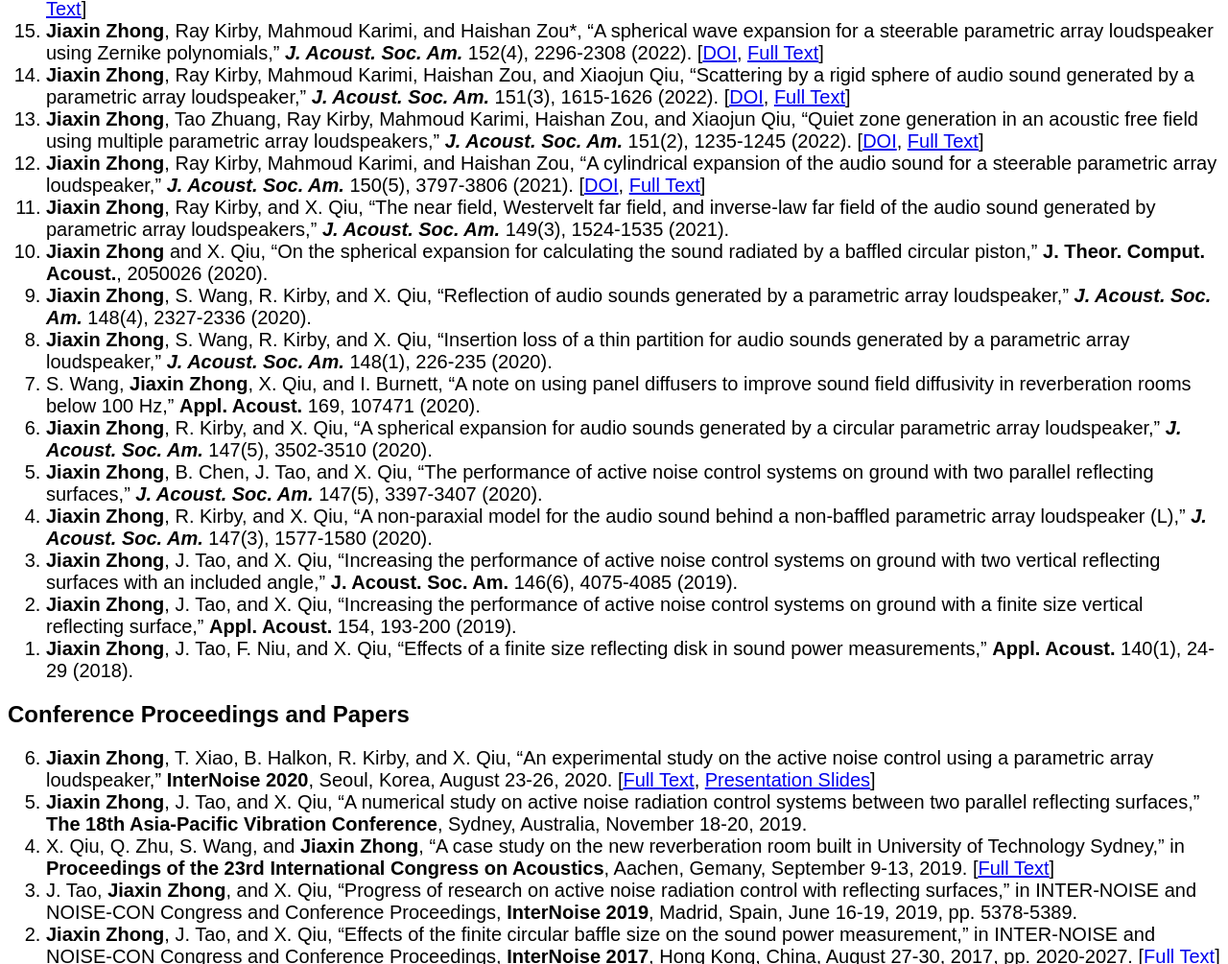
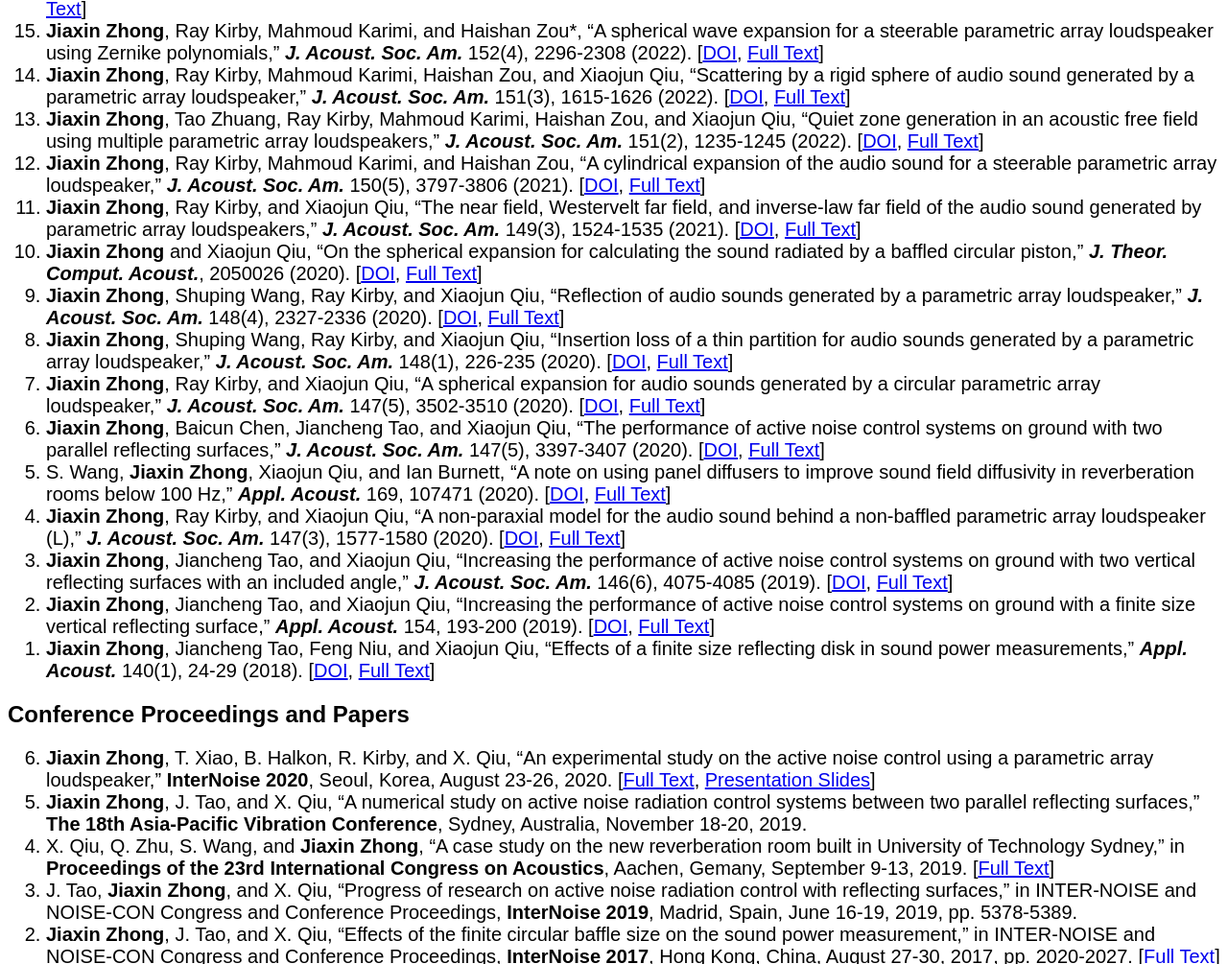
Before and after one commit to JiaxinZhong/JiaxinZhong.github.io, a plain HTML site: page index.htm in a window 1280 px wide. Shown: the part 1511-2516 px from the top of the page at 96% size. Drawn offline with Linux system fonts and the light colour scheme.

Commit message:
Add links to journal papers

```diff
--- a/index.htm
+++ b/index.htm
@@ -152,50 +152,85 @@
 			 	<a href="https://github.com/JiaxinZhong/JiaxinZhong.github.io/raw/master/publications/journal/Zhong2021-JASA-PAL_cylindrical_expansion.pdf">Full Text</a>]
 			</li>
 			<li>
-				<span class="pub_my_name">Jiaxin Zhong</span>, Ray Kirby, and X. Qiu, “The near field, Westervelt far field, and inverse-law far field of the audio sound generated by parametric array loudspeakers,”
+				<span class="pub_my_name">Jiaxin Zhong</span>, Ray Kirby, and Xiaojun Qiu,
+				“The near field, Westervelt far field, and inverse-law far field of the audio sound generated by parametric array loudspeakers,”
 				<span class="journal">J. Acoust. Soc. Am.</span>
 				149(3), 1524-1535 (2021).
+				[<a href="https://doi.org/10.1121/10.0003606" target="_blank">DOI</a>,
+				<a href="https://github.com/JiaxinZhong/JiaxinZhong.github.io/raw/master/publications/journal/Zhong2021-JASA-PAL_sound_field.pdf">Full Text</a>]
 			</li>
 			<li>
-				<span class="pub_my_name">Jiaxin Zhong</span> and X. Qiu, “On the spherical expansion for calculating the sound radiated by a baffled circular piston,” <b>J. Theor. Comput. Acoust.</b>, 2050026 (2020).
+				<span class="pub_my_name">Jiaxin Zhong</span> and Xiaojun Qiu,
+				“On the spherical expansion for calculating the sound radiated by a baffled circular piston,”
+				<span class="journal">J. Theor. Comput. Acoust.</span>, 2050026 (2020).
+				[<a href="https://doi.org/10.1142/S2591728520500267" target="_blank">DOI</a>,
+				<a href="https://github.com/JiaxinZhong/JiaxinZhong.github.io/raw/master/publications/journal/Zhong2020-JTCA-Piston_radiation.pdf">Full Text</a>]
 			</li>
 			<li>
-				<span class="pub_my_name">Jiaxin Zhong</span>, S. Wang, R. Kirby, and X. Qiu, “Reflection of audio sounds generated by a parametric array loudspeaker,”
+				<span class="pub_my_name">Jiaxin Zhong</span>, Shuping Wang, Ray Kirby, and Xiaojun Qiu,
+				“Reflection of audio sounds generated by a parametric array loudspeaker,”
 				<span class="journal">J. Acoust. Soc. Am.</span>
 				148(4), 2327-2336 (2020).
+				[<a href="https://doi.org/10.1121/10.0002161" target="_blank">DOI</a>,
+				<a href="https://github.com/JiaxinZhong/JiaxinZhong.github.io/raw/master/publications/journal/Zhong2020-JASA-PAL_reflection.pdf">Full Text</a>]
 			</li>
 			<li>
-				<span class="pub_my_name">Jiaxin Zhong</span>, S. Wang, R. Kirby, and X. Qiu, “Insertion loss of a thin partition for audio sounds generated by a parametric array loudspeaker,”
+				<span class="pub_my_name">Jiaxin Zhong</span>, Shuping Wang, Ray Kirby, and Xiaojun Qiu,
+				“Insertion loss of a thin partition for audio sounds generated by a parametric array loudspeaker,”
 				<span class="journal">J. Acoust. Soc. Am.</span>
 				148(1), 226-235 (2020).
+				[<a href="https://doi.org/10.1121/10.0001568" target="_blank">DOI</a>,
+				<a href="https://github.com/JiaxinZhong/JiaxinZhong.github.io/raw/master/publications/journal/Zhong2020-JASA-PAL_insertion_loss.pdf">Full Text</a>]
 			</li>
 			<li>
-				S. Wang, <span class="pub_my_name">Jiaxin Zhong</span>, X. Qiu, and I. Burnett, “A note on using panel diffusers to improve sound field diffusivity in reverberation rooms below 100 Hz,”
-				<b>Appl. Acoust.</b> 169, 107471 (2020).
+				<span class="pub_my_name">Jiaxin Zhong</span>, Ray Kirby, and Xiaojun Qiu,
+				“A spherical expansion for audio sounds generated by a circular parametric array loudspeaker,”
+				<span class="journal">J. Acoust. Soc. Am.</span>
+				147(5), 3502-3510 (2020).
+				[<a href="https://doi.org/10.1121/10.0001261" target="_blank">DOI</a>,
+				<a href="https://github.com/JiaxinZhong/JiaxinZhong.github.io/raw/master/publications/journal/Zhong2020-JASA-PAL_SWE.pdf">Full Text</a>]
 			</li>
 			<li>
-				<span class="pub_my_name">Jiaxin Zhong</span>, R. Kirby, and X. Qiu, “A spherical expansion for audio sounds generated by a circular parametric array loudspeaker,”
+				<span class="pub_my_name">Jiaxin Zhong</span>, Baicun Chen, Jiancheng Tao, and Xiaojun Qiu,
+				“The performance of active noise control systems on ground with two parallel reflecting surfaces,”
 				<span class="journal">J. Acoust. Soc. Am.</span>
-				147(5), 3502-3510 (2020).
+				147(5), 3397-3407 (2020).
+				[<a href="https://doi.org/10.1121/10.0001227" target="_blank">DOI</a>,
+				<a href="https://github.com/JiaxinZhong/JiaxinZhong.github.io/raw/master/publications/journal/Zhong2020-JASA-ANC_parallel_surface.pdf">Full Text</a>]
 			</li>
 			<li>
-				<span class="pub_my_name">Jiaxin Zhong</span>, B. Chen, J. Tao, and X. Qiu, “The performance of active noise control systems on ground with two parallel reflecting surfaces,”
-				<span class="journal">J. Acoust. Soc. Am.</span>
-				147(5), 3397-3407 (2020).
+				S. Wang, <span class="pub_my_name">Jiaxin Zhong</span>, Xiaojun Qiu, and Ian Burnett,
+				“A note on using panel diffusers to improve sound field diffusivity in reverberation rooms below 100 Hz,”
+				<span class="journal">Appl. Acoust.</span> 169, 107471 (2020).
+				[<a href="https://doi.org/10.1016/j.apacoust.2020.107471" target="_blank">DOI</a>,
+				<a href="https://github.com/JiaxinZhong/JiaxinZhong.github.io/raw/master/publications/journal/Wang2020-AA-Diffuser.pdf">Full Text</a>]
 			</li>
 			<li>
-				<span class="pub_my_name">Jiaxin Zhong</span>, R. Kirby, and X. Qiu, “A non-paraxial model for the audio sound behind a non-baffled parametric array loudspeaker (L),”
+				<span class="pub_my_name">Jiaxin Zhong</span>, Ray Kirby, and Xiaojun Qiu,
+				“A non-paraxial model for the audio sound behind a non-baffled parametric array loudspeaker (L),”
 				<span class="journal">J. Acoust. Soc. Am.</span>
 				147(3), 1577-1580 (2020).
+				[<a href="https://doi.org/10.1121/10.0000793">DOI</a>,
+				<a href="https://github.com/JiaxinZhong/JiaxinZhong.github.io/raw/master/publications/journal/Zhong2020-JASA-PAL_disk.pdf">Full Text</a>]
 			</li>
 			<li>
-				<span class="pub_my_name">Jiaxin Zhong</span>, J. Tao, and X. Qiu, “Increasing the performance of active noise control systems on ground with two vertical reflecting surfaces with an included angle,” <b>J. Acoust. Soc. Am.</b> 146(6), 4075-4085 (2019).
+				<span class="pub_my_name">Jiaxin Zhong</span>, Jiancheng Tao, and Xiaojun Qiu,
+				“Increasing the performance of active noise control systems on ground with two vertical reflecting surfaces with an included angle,”
+				<span class="journal">J. Acoust. Soc. Am.</span> 146(6), 4075-4085 (2019).
+				[<a href="https://doi.org/10.1121/1.5134062" target="_blank">DOI</a>,
+				<a href="https://github.com/JiaxinZhong/JiaxinZhong.github.io/raw/master/publications/journal/Zhong2019-JASA-ANC_surface_included_angle.pdf">Full Text</a>]
 			</li>
 			<li>
-				<span class="pub_my_name">Jiaxin Zhong</span>, J. Tao, and X. Qiu, “Increasing the performance of active noise control systems on ground with a finite size vertical reflecting surface,” <b>Appl. Acoust.</b> 154, 193-200 (2019).
+				<span class="pub_my_name">Jiaxin Zhong</span>, Jiancheng Tao, and Xiaojun Qiu, “Increasing the performance of active noise control systems on ground with a finite size vertical reflecting surface,”
+				<span class="journal">Appl. Acoust.</span> 154, 193-200 (2019).
+				[<a href="https://doi.org/10.1016/j.apacoust.2019.05.002" target="_blank">DOI</a>,
+				<a href="https://github.com/JiaxinZhong/JiaxinZhong.github.io/raw/master/publications/journal/Zhong2019-AA-ANC_finite_size_surface.pdf">Full Text</a>]
 			</li>
 			<li>
-				<span class="pub_my_name">Jiaxin Zhong</span>, J. Tao, F. Niu, and X. Qiu, “Effects of a finite size reflecting disk in sound power measurements,” <b>Appl. Acoust.</b> 140(1), 24-29 (2018).
+				<span class="pub_my_name">Jiaxin Zhong</span>, Jiancheng Tao, Feng Niu, and Xiaojun Qiu, “Effects of a finite size reflecting disk in sound power measurements,”
+				<span class="journal">Appl. Acoust.</span> 140(1), 24-29 (2018).
+				[<a href="https://doi.org/10.1016/j.apacoust.2018.05.007" target="_blank">DOI</a>,
+				<a href="https://github.com/JiaxinZhong/JiaxinZhong.github.io/raw/master/publications/journal/Zhong2018-AA-Sound_power.pdf">Full Text</a>]
 			</li>
 		</ol>
 
```
